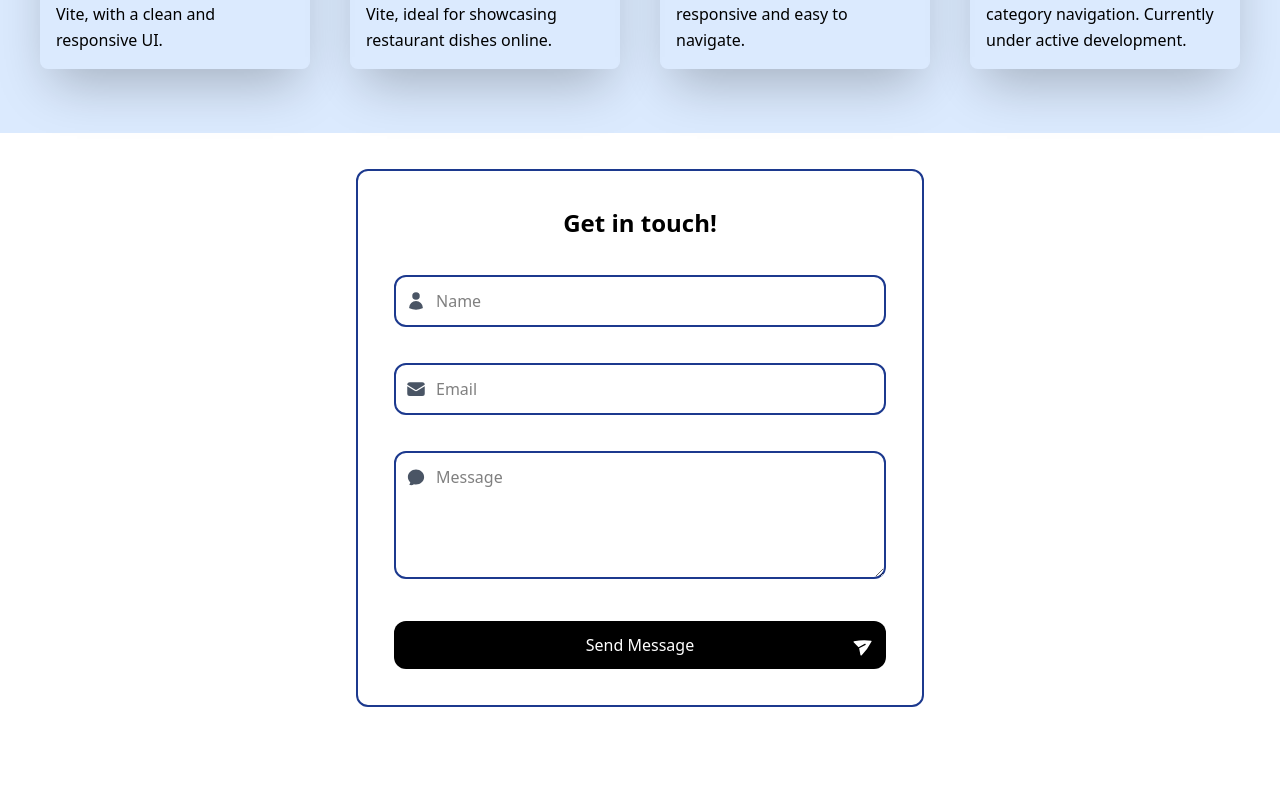
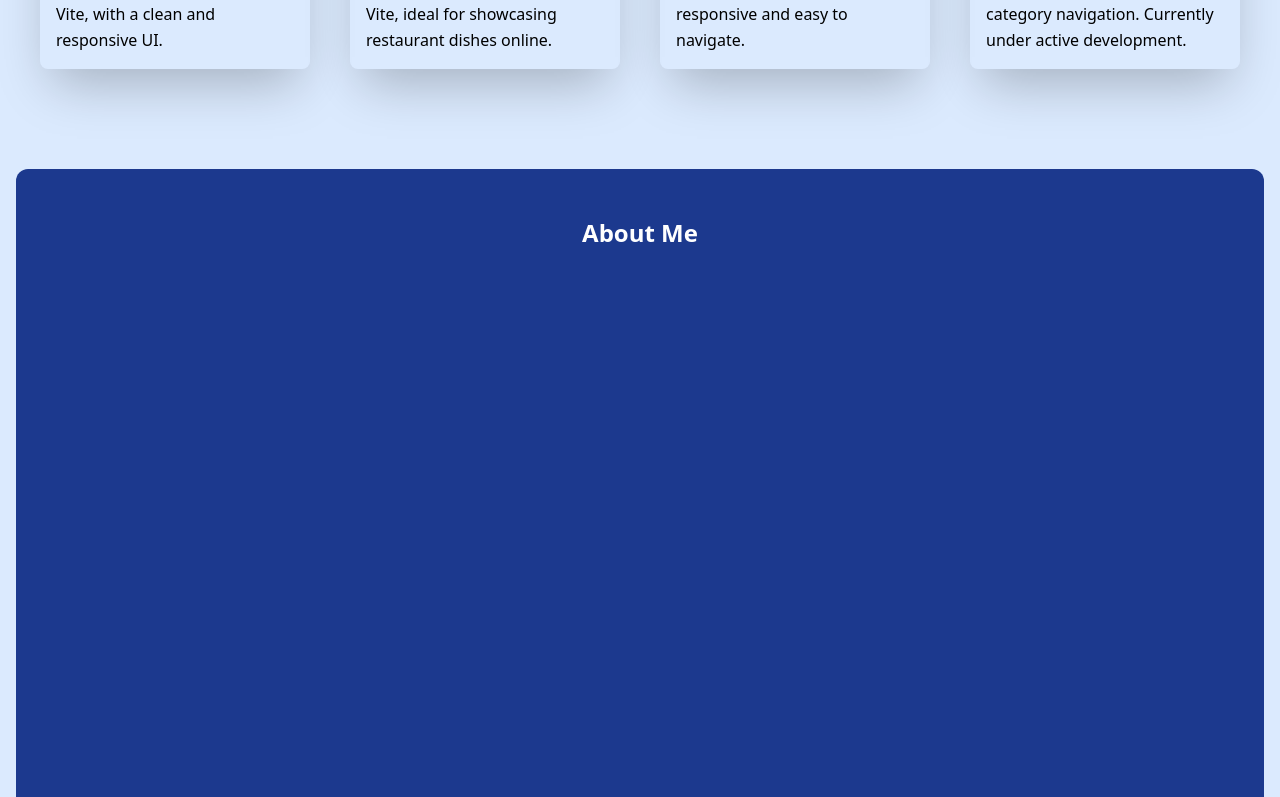
Before and after one commit to Xxecond/ANDREWSAMPADU, a Next.js app: page / in a window 1280 px wide. Shown: the part 1743-2540 px from the top of the page. Before the commit the page ends 2486 px from the top, so only its background shows below. Built offline with nearby package versions, Linux system fonts and the light colour scheme.

Commit message:
project-1 update

```diff
--- a/src/app/about.jsx
+++ b/src/app/about.jsx
@@ -1,7 +1,10 @@
 
 export default function About (){
     return(
-<div className="min-h-dvh bg-red-900">
-
-    <h1>highest in the room</h1>
-            </div>)}
+    <div id="contact" className="px-4 py-9 w-full bg-blue-100 justify-center">
+      <div className="flex items-center min-h-dvh bg-blue-900 p-9 rounded-xl relative">
+      <h1  className="absolute top-12 left-1/2 -translate-x-1/2 text-white
+       text-xl md:text-2xl font-bold">About Me</h1>
+  </div>
+  </div>
+    )}
--- a/src/app/components/navbar.js
+++ b/src/app/components/navbar.js
@@ -53,7 +53,7 @@
         onClick={() => setOpen(false)}
       >
         <div
-          className={`fixed right-0 top-0 h-full w-64 bg-white rounded-xl shadow-xl transform
+          className={`fixed right-0 top-0 h-full w-64 bg-white shadow-xl transform
             transition-transform duration-300 ${
               open ? "translate-x-0" : "translate-x-full"
             }`}
--- a/src/app/contact.jsx
+++ b/src/app/contact.jsx
@@ -1,10 +1,12 @@
 "use client";
 import { useState } from "react";
+import Image from "next/image";
 import {
   EnvelopeIcon,
   UserIcon,
   ChatBubbleOvalLeftIcon,
   PaperAirplaneIcon,
+  CheckCircleIcon
 } from "@heroicons/react/24/solid";
 
 export default function ContactForm() {
@@ -17,6 +19,11 @@
     { id: 3, type: "text", icon: ChatBubbleOvalLeftIcon, placeholder: "Message", name: "message" },
   ];
 
+  const dotItems =[
+    {id:1, delay:"[animation-delay:0ms]"},
+       {id:2, delay:"[animation-delay:300ms]"},
+          {id:3, delay:"[animation-delay:600ms]"},
+  ]
   const handleChange = (e) =>
     setFormData({ ...formData, [e.target.name]: e.target.value });
 
@@ -32,9 +39,14 @@
       });
 
       const data = await res.json();
-      setStatus(data.success ? "sent" : "error");
+      if (data.success) {
+        setStatus("sent");
+        setFormData({ name: "", email: "", message: "" }); // ✅ clear form after success
+      } else {
+        setStatus("error");
+      }
 
-      // Reset back after 3s
+      // Reset status back after 3s
       setTimeout(() => setStatus(""), 3000);
     } catch (err) {
       setStatus("error");
@@ -43,14 +55,35 @@
   };
 
   return (
-    <div className="flex w-full justify-center">
-      <form
-        id="contact"
+    <div id="contact" className="px-4 py-9 w-full bg-blue-100 justify-center">
+
+      <div className="flex items-center min-h-dvh bg-blue-900 p-9 rounded-xl relative">
+      <h1  className="absolute top-12 left-1/2 -translate-x-1/2 text-white text-xl md:text-2xl font-bold">Contact Me</h1>
+      <article className="hidden md:block w-1/2">
+            <h1 className="text-white leading-tight text-3xl font-semibold -translate-y-30">Questions? ideas? or just a hello?<br />  feel free to ask.</h1>
+            <p className="text-white -translate-y-20"><CheckCircleIcon className="h-4 w-4 mr-3 inline-block " />Work with me directly - no bots, no middlemen</p>
+            <p className="text-white -translate-y-20 mt-3"><CheckCircleIcon className="h-4 w-4 mr-3 inline-block " />Deliver high-quality and fully satisfactory work</p>
+            <p className="text-white -translate-y-20 mt-3"><CheckCircleIcon className="h-4 w-4 mr-3 inline-block" />Drop your message and i'll respond within 24 hours</p>
+            <div className="flex bg-white/10 w-[70%] items-center p-4 rounded-lg justify-between relative">
+                <Image
+                    src= "/assets/PIC.webp"
+    alt="Andrews profile pic"
+   width={70}
+   height={70}
+    className=" h-full object-fill border-2 shadow-2xl rounded-4xl"
+ />
+                <p className="text-sm text-white font-semibold tracking-wider absolute left-25 top-1/2 -translate-y-1/2 ">
+                Andrews<span className="block font-thin tracking-tighter text-xs">Developer</span>
+                </p>
+                <button className="flex-shrink-0 bg-green-600 text-sm py-3 text-white rounded-2xl px-4">whatApp<ChatBubbleOvalLeftIcon className="h-5 w-5 inline-block" /></button>
+            </div>
+            </article>
+            <form
         onSubmit={handleSubmit}
-        className="p-9 w-full md:w-1/2"
+        className=" p-9 w-full md:w-1/2"
       >
-        <section className="grid grid-cols-1 p-9 space-y-9 border-2 border-blue-900 rounded-xl">
-          <h1 className="text-center text-2xl font-bold">Get in touch!</h1>
+        <section className="grid grid-cols-1 p-9 space-y-8 shadow-xl bg-blue-100 rounded-xl">
+          <h1 className="text-center  my-auto  h-20 text-xl md:text-2xl font-bold">Get in touch!</h1>
 
           {formItems.map((item) => {
             const Icon = item.icon;
@@ -67,7 +100,7 @@
                     value={formData[item.name]}
                     onChange={handleChange}
                     placeholder={item.placeholder}
-                    className="pl-10 w-full border-2 border-blue-900 p-3 rounded-xl h-32"
+                    className="pl-10 w-full border-1 border-gray-600 p-3 rounded-xl h-32"
                     required
                   />
                 ) : (
@@ -78,7 +111,7 @@
                     onChange={handleChange}
                     type={item.type}
                     placeholder={item.placeholder}
-                    className="pl-10 w-full border-2 border-blue-900 p-3 rounded-xl"
+                    className="pl-10 w-full border-1 border-gray-600 p-3 rounded-xl"
                     required
                   />
                 )}
@@ -89,13 +122,13 @@
           <button
             type="submit"
             disabled={status === "loading"}
-            className="bg-black text-white rounded-xl p-2 group relative flex justify-center items-center h-12"
+            className="bg-blue-900 text-white text-sm md:text-base rounded-xl p-2 group relative flex justify-center items-center h-12"
           >
             {status === "loading" ? (
-             <div className="flex gap-2">
-                <span className="w-2 h-2 bg-white rounded-full animate-pulseDot [animation-delay:0ms]"></span>
-                <span className="w-2 h-2 bg-white rounded-full animate-pulseDot [animation-delay:300ms]"></span>
-                <span className="w-2 h-2 bg-white rounded-full animate-pulseDot [animation-delay:600ms]"></span>
+              <div className="flex gap-3">
+               {dotItems.map((item)=>(
+                 <span key={item.id} className={`w-2 h-2 bg-white rounded-full animate-pulseDot ${item.delay}`}>
+                 </span>))}
               </div>
             ) : status === "sent" ? (
               "✅ Sent!"
@@ -110,6 +143,7 @@
           </button>
         </section>
       </form>
+      </div>
     </div>
   );
 }
--- a/src/app/page.js
+++ b/src/app/page.js
@@ -1,7 +1,8 @@
 import Front from "./home";
 import Header from "./components/header";
 import Projects from "./projects";
-import Contact from "./contact";
+import About from "./about";
+import ContactForm from "./contact";
 export default function Home() {
 
   return (
@@ -10,7 +11,8 @@
         <Header />
         <Front />
         <Projects />
-        <Contact />
+        <About />
+        <ContactForm />
       </main>
     </div>
   );
--- a/src/app/styles/globals.css
+++ b/src/app/styles/globals.css
@@ -1,9 +1,4 @@
 @import "tailwindcss";
-
- html {
-  scroll-behavior: smooth;
-}
-
 
 @keyframes typeWriter {
   from {
```
